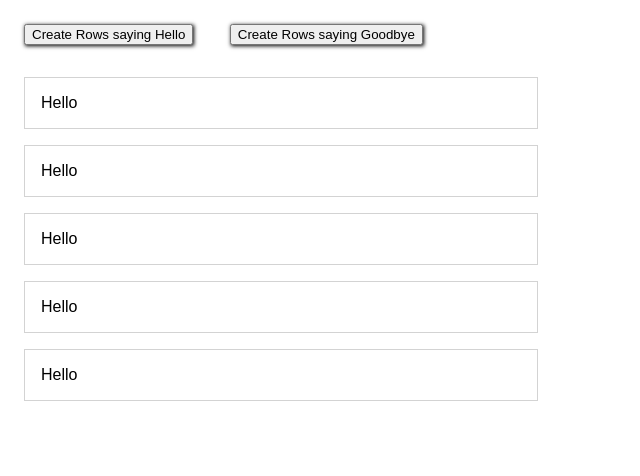
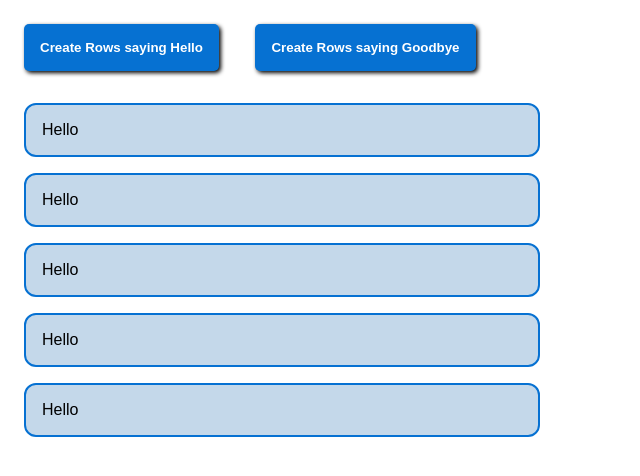
Before and after one commit to MobolanleAdebesin/vanilla-javascript, a plain HTML site: page index.html in a window 1280 px wide. Both pictures are taken after a click on the button "Create Rows saying Hello". Shown: the whole page, without its empty margins (0-640 px from the left). Drawn offline with Linux system fonts and the light colour scheme.

Commit message:
Added extra styling to buttons and divs

```diff
--- a/styles.css
+++ b/styles.css
@@ -4,17 +4,29 @@ body {
 .greeting {
   margin: 1rem;
   cursor: pointer;
-  box-shadow: 1px 1px 4px black;
+  box-shadow: 2px 2px 4px black;
+  padding: 1rem;
+  border-radius: 5px;
+  background-color: #0671d2;
+  border: black;
+  color: #fff;
+  font-weight: 600;
 }
 .greeting:hover {
   box-shadow: none;
+  color: midnightblue;
+  background-color: lightgray;
 }
-
+.greeting:focus {
+  outline: none;
+}
 .greetingContainer {
   margin: 1rem;
   padding: 1rem;
-  border: 1px solid lightgray;
+  border: 2px solid #0671d2;
   max-width: 30rem;
+  border-radius: 12px;
+  background-color: #c4d8ea;
 }
 .hidden {
   display: none;
```
